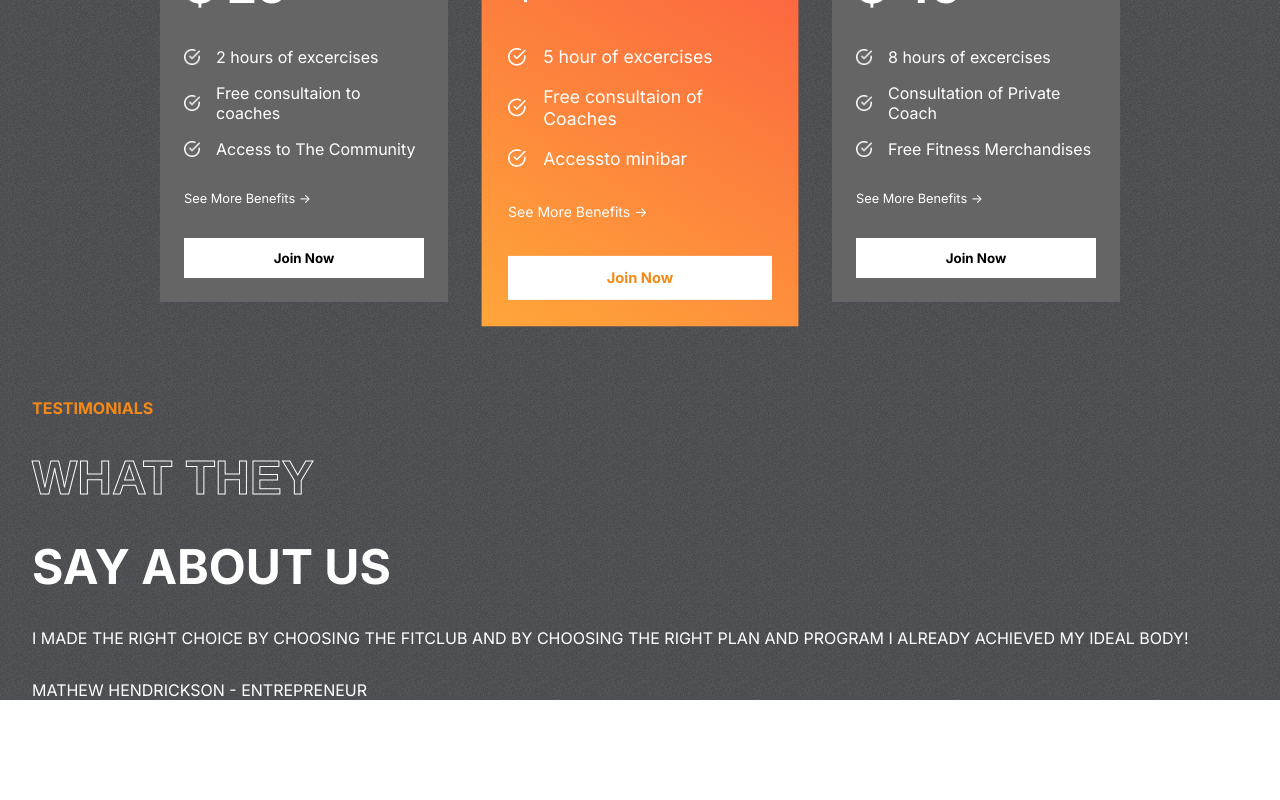
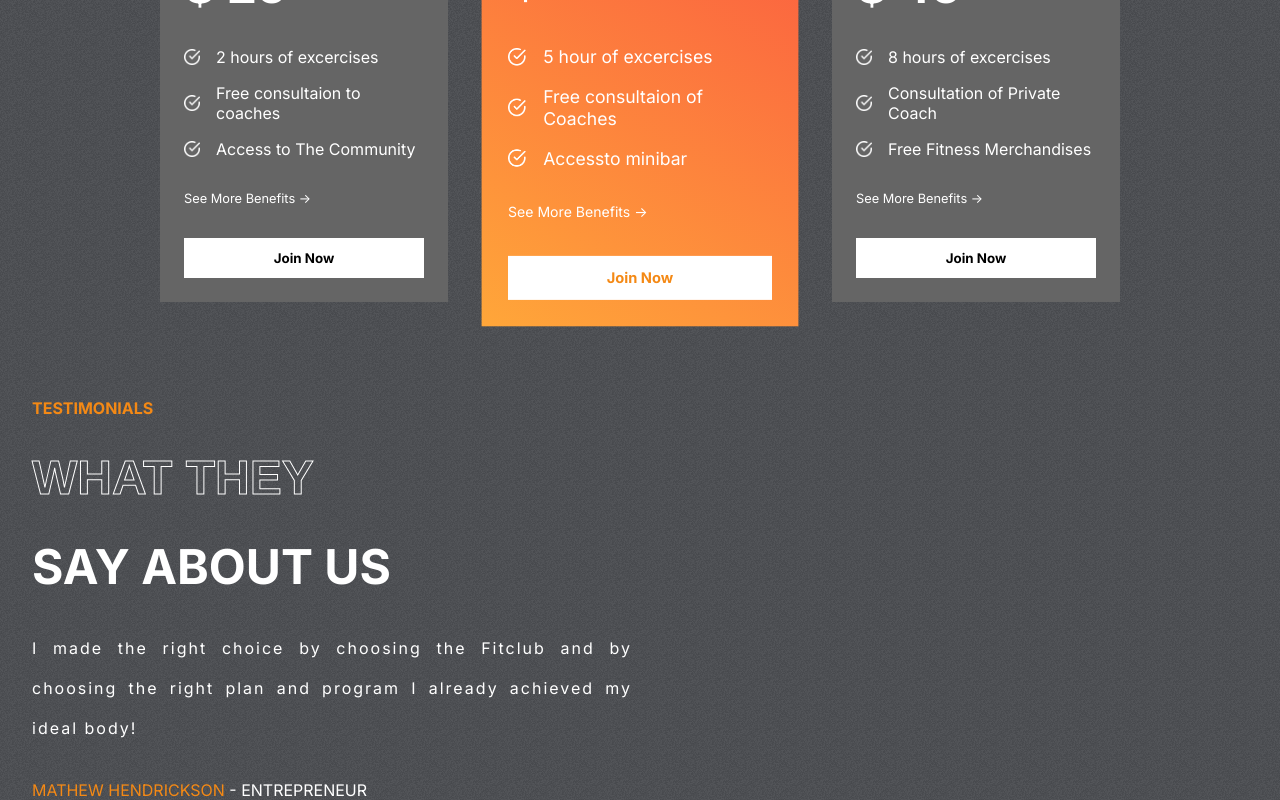
Before and after one commit to pallab17/Fithelp.o, a React (Create React App) app: page / in a window 1280 px wide. Shown: the part 2206-3006 px from the top of the page. Before the commit the page ends 2906 px from the top, so only its background shows below. Built offline with nearby package versions, Linux system fonts and the light colour scheme.

Commit message:
files updated

```diff
--- a/src/components/Testimonials/Testimonials.css
+++ b/src/components/Testimonials/Testimonials.css
@@ -21,3 +21,14 @@ font-weight: bold;
     font-weight: bold;
     font-size: 3rem;
 }
+.left-t>:nth-child(4){
+    text-transform: none;
+    text-align: justify;
+    letter-spacing: 2px;
+    line-height: 40px;
+
+}
+.right-t{
+    flex: 1;
+    position: relative;
+}
--- a/src/components/Testimonials/Testimonials.jsx
+++ b/src/components/Testimonials/Testimonials.jsx
@@ -17,7 +17,7 @@ const Testimonials = () => {
             {testimonialsData[selected].review}
         </span>
         <span>
-            <span>
+            <span style={{color: "var(--orange)"}} >
                 {testimonialsData[selected].name}
             </span> {" "}
             - {testimonialsData[selected].status}
```
